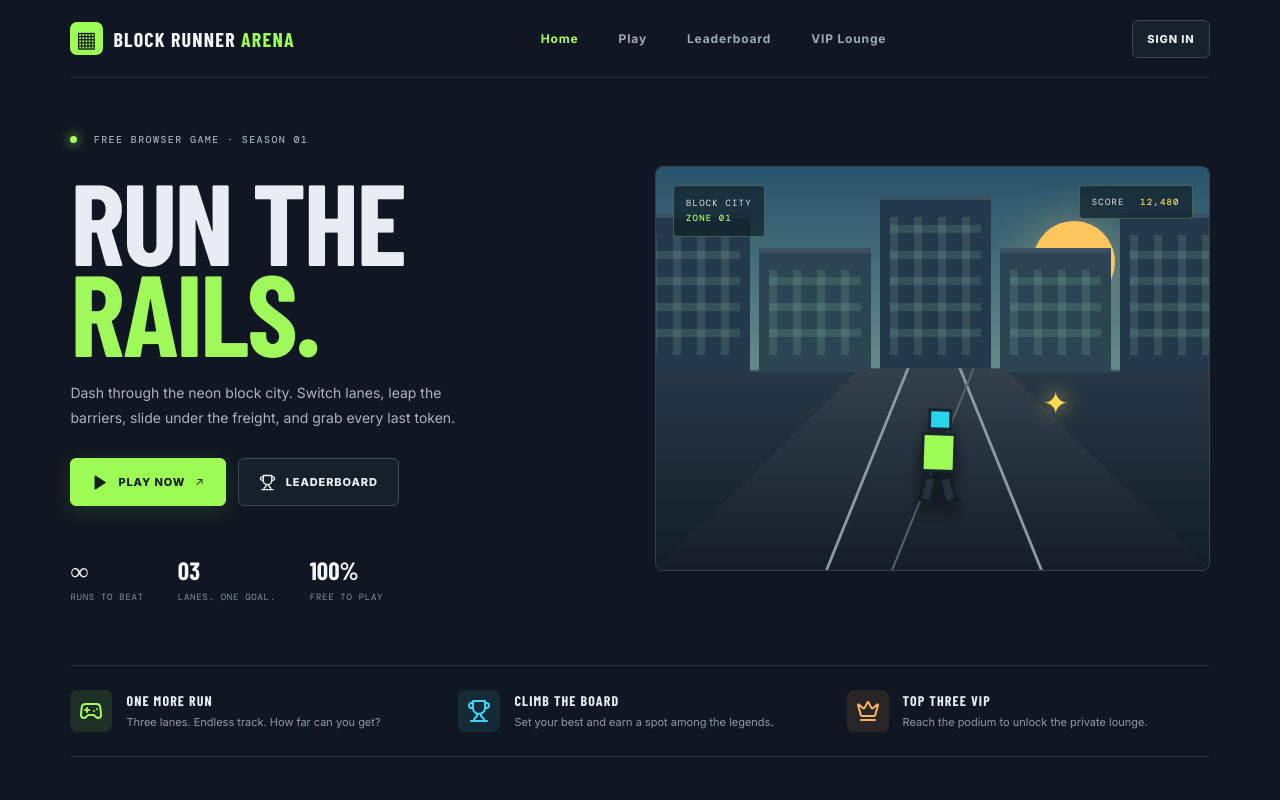
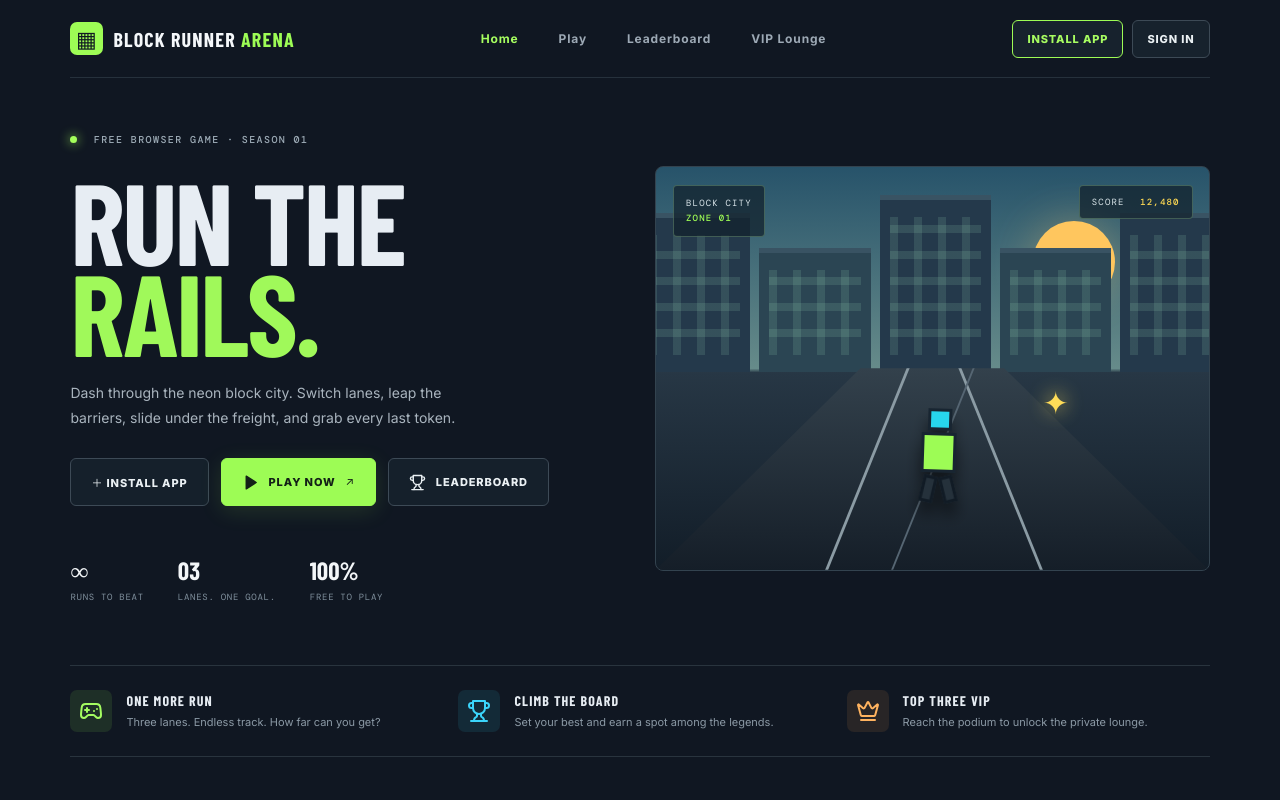
Before and after one commit to Jithendra54/block-runner-arena, a React (Vite) app: page / in a window 1280 px wide. Shown: the top 800 px of the page. Built offline with nearby package versions, Linux system fonts and the light colour scheme; a web font is replaced by a local one.

Commit message:
Show PWA install guidance

```diff
--- a/src/App.tsx
+++ b/src/App.tsx
@@ -22,10 +22,10 @@ function App(){
  const renderAd=()=>adEnabled?<div className="ad"><span>SPONSORED</span><ins className="adsbygoogle" style={{display:'block'}} data-ad-client={config.VITE_ADSENSE_CLIENT} data-ad-slot={config.VITE_ADSENSE_SLOT_HOME} data-ad-format="auto" data-full-width-responsive="true"/></div>:null
  const nav=[['home','Home'],['play','Play'],['leaderboard','Leaderboard'],['vip','VIP Lounge']]
  return <div className="shell">
-  <header className="topbar"><button className="brand" onClick={()=>go('home')}><span className="brand-icon">▦</span><span>BLOCK RUNNER <b>ARENA</b></span></button><button className="hamb" onClick={()=>setMobile(!mobile)} aria-label="Menu">{mobile?<X/>:<Menu/>}</button><nav className={mobile?'nav open':'nav'}>{nav.map(([p,label])=><button key={p} className={page===p?'active':''} onClick={()=>go(p as Page)}>{label}</button>)}</nav><div className="top-actions">{installPrompt&&<button className="button small install-button" onClick={install}>INSTALL APP</button>}<button className="button small account" onClick={()=>notify('Connect Supabase to enable player accounts.')}>SIGN IN</button></div></header>
+  <header className="topbar"><button className="brand" onClick={()=>go('home')}><span className="brand-icon">▦</span><span>BLOCK RUNNER <b>ARENA</b></span></button><button className="hamb" onClick={()=>setMobile(!mobile)} aria-label="Menu">{mobile?<X/>:<Menu/>}</button><nav className={mobile?'nav open':'nav'}>{nav.map(([p,label])=><button key={p} className={page===p?'active':''} onClick={()=>go(p as Page)}>{label}</button>)}</nav><div className="top-actions"><button className="button small install-button" onClick={install}>INSTALL APP</button><button className="button small account" onClick={()=>notify('Connect Supabase to enable player accounts.')}>SIGN IN</button></div></header>
   {renderAd()}
   <main>
-   {page==='home'&&<><section className="hero"><div className="hero-copy"><div className="eyebrow"><span className="pulse"/> FREE BROWSER GAME · SEASON 01</div><h1>RUN THE<br/><em>RAILS.</em></h1><p>Dash through the neon block city. Switch lanes, leap the barriers, slide under the freight, and grab every last token.</p><div className="hero-actions">{installPrompt&&<button className="button ghost" onClick={install}>＋ INSTALL APP</button>}<button className="button primary" onClick={()=>go('play')}><Play size={17} fill="currentColor"/> PLAY NOW <span>↗</span></button><button className="button ghost" onClick={()=>go('leaderboard')}><Trophy size={17}/> LEADERBOARD</button></div><div className="stats"><div><strong>∞</strong><small>RUNS TO BEAT</small></div><div><strong>03</strong><small>LANES. ONE GOAL.</small></div><div><strong>100%</strong><small>FREE TO PLAY</small></div></div></div><div className="hero-art"><div className="sun"></div><div className="city"><i/><i/><i/><i/><i/></div><div className="rails"><span/><span/><span/></div><div className="runner-art"><div className="head"/><div className="body"/><div className="leg l"/><div className="leg r"/></div><div className="token">✦</div><div className="art-label">BLOCK CITY<br/><b>ZONE 01</b></div><div className="art-score">SCORE <b>12,480</b></div></div></section>
+   {page==='home'&&<><section className="hero"><div className="hero-copy"><div className="eyebrow"><span className="pulse"/> FREE BROWSER GAME · SEASON 01</div><h1>RUN THE<br/><em>RAILS.</em></h1><p>Dash through the neon block city. Switch lanes, leap the barriers, slide under the freight, and grab every last token.</p><div className="hero-actions"><button className="button ghost" onClick={install}>＋ INSTALL APP</button><button className="button primary" onClick={()=>go('play')}><Play size={17} fill="currentColor"/> PLAY NOW <span>↗</span></button><button className="button ghost" onClick={()=>go('leaderboard')}><Trophy size={17}/> LEADERBOARD</button></div><div className="stats"><div><strong>∞</strong><small>RUNS TO BEAT</small></div><div><strong>03</strong><small>LANES. ONE GOAL.</small></div><div><strong>100%</strong><small>FREE TO PLAY</small></div></div></div><div className="hero-art"><div className="sun"></div><div className="city"><i/><i/><i/><i/><i/></div><div className="rails"><span/><span/><span/></div><div className="runner-art"><div className="head"/><div className="body"/><div className="leg l"/><div className="leg r"/></div><div className="token">✦</div><div className="art-label">BLOCK CITY<br/><b>ZONE 01</b></div><div className="art-score">SCORE <b>12,480</b></div></div></section>
    <section className="feature-row"><article className="feature"><span className="feature-icon lime"><Gamepad2/></span><div><h3>ONE MORE RUN</h3><p>Three lanes. Endless track. How far can you get?</p></div></article><article className="feature"><span className="feature-icon blue"><Trophy/></span><div><h3>CLIMB THE BOARD</h3><p>Set your best and earn a spot among the legends.</p></div></article><article className="feature"><span className="feature-icon orange"><Crown/></span><div><h3>TOP THREE VIP</h3><p>Reach the podium to unlock the private lounge.</p></div></article></section>
    <section className="section"><div className="section-head"><div><div className="eyebrow">THE GLOBAL RACE</div><h2>HALL OF <em>RUNNERS</em></h2></div><button className="text-link" onClick={()=>go('leaderboard')}>FULL LEADERBOARD →</button></div><div className="empty-board"><Trophy/><div><b>The starting line is yours.</b><p>Connect Supabase and publish your first run to light up the global board.</p></div><button className="button primary small" onClick={()=>go('play')}>START A RUN</button></div></section>
    <section className="vip-banner"><div className="vip-glyph"><Crown size={33}/></div><div><div className="eyebrow">EARN YOUR PLACE</div><h2>THE PODIUM HAS <em>PERKS.</em></h2><p>Finish in the top three to unlock a private line to the arena owner.</p></div><button className="button ghost" onClick={()=>go('leaderboard')}>SEE THE STANDINGS →</button></section>
```
